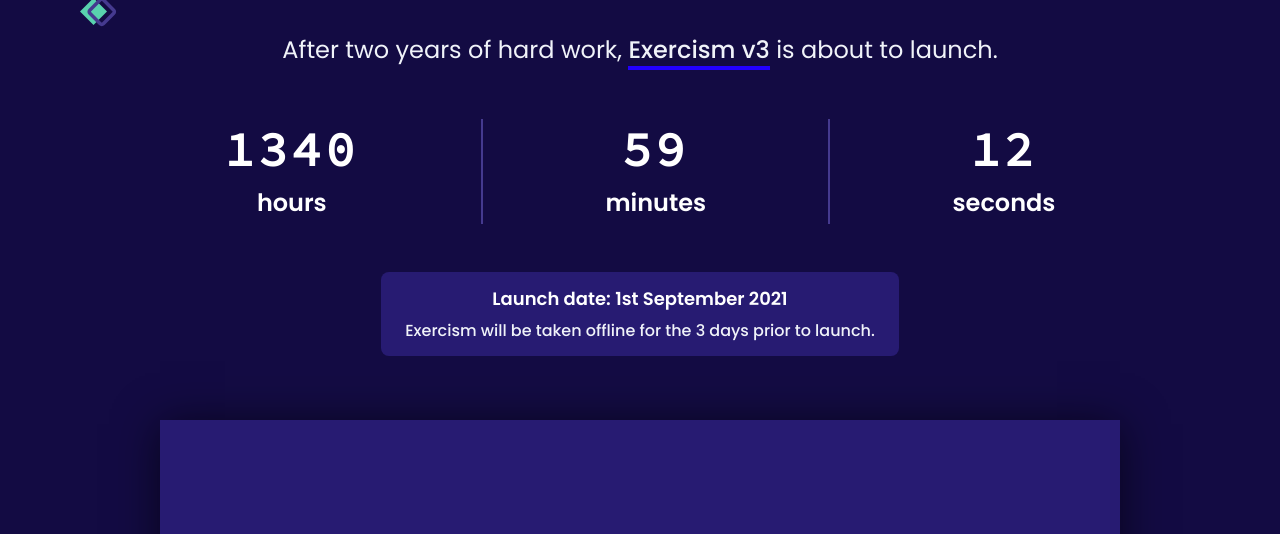
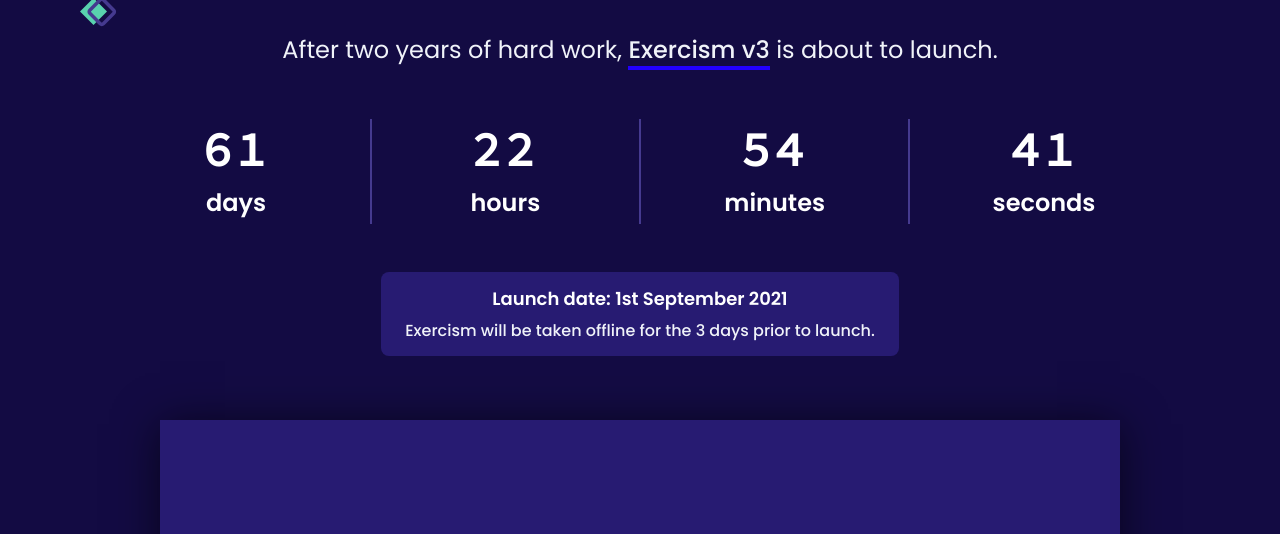
Before and after one commit to exercism/v3-countdown, a plain HTML site: page index.html in a window 1280 px wide. Shown: the part 266-800 px from the top of the page. Drawn offline with nearby package versions, Linux system fonts and the light colour scheme.

Commit message:
Add working countdown

```diff
--- a/css.css
+++ b/css.css
@@ -57,6 +57,7 @@ p strong {
     align-items: center;
 }
 .countdown .part {
+    flex-basis: 0;
     flex-grow: 1;
 }
 .countdown .part:not(:last-child) {
--- a/index.html
+++ b/index.html
@@ -21,8 +21,18 @@
 
   <body>
     <header>
-      <img src="./img/left-shapes.svg" class="top-bg-left" alt="" role="presentation" />
-      <img src="./img/right-shapes.svg" class="top-bg-right" alt="" role="presentation" />
+      <img
+        src="./img/left-shapes.svg"
+        class="top-bg-left"
+        alt=""
+        role="presentation"
+      />
+      <img
+        src="./img/right-shapes.svg"
+        class="top-bg-right"
+        alt=""
+        role="presentation"
+      />
       <img src="./img/clock.svg" class="top-img" alt="" role="presentation" />
       <h1>It’s almost here.</h1>
       <p class="main-p">
@@ -31,16 +41,20 @@
         is about to launch.
       </p>
       <div class="countdown">
-        <div class="part" id="countdown-hours">
-          <div class="number">1340</div>
+        <div class="part">
+          <div class="number" id="countdown-days">&nbsp;</div>
+          <div class="label">days</div>
+        </div>
+        <div class="part">
+          <div class="number" id="countdown-hours">&nbsp;</div>
           <div class="label">hours</div>
         </div>
-        <div class="part" id="countdown-minutes">
-          <div class="number">59</div>
+        <div class="part">
+          <div class="number" id="countdown-minutes">&nbsp;</div>
           <div class="label">minutes</div>
         </div>
-        <div class="part" id="countdown-seconds">
-          <div class="number">12</div>
+        <div class="part">
+          <div class="number" id="countdown-seconds">&nbsp;</div>
           <div class="label">seconds</div>
         </div>
       </div>
@@ -54,37 +68,107 @@
     <article>
       <div class="features">
         <div class="feature">
-          <img src="./img/editor.svg" alt="" role="presentation"/>
+          <img src="./img/editor.svg" alt="" role="presentation" />
           <h3>Introducing the Exercism Editor</h3>
-          <p>Use our editor to solve exercises directly in the browser without setting anything up locally. (The CLI remains!)</p>
+          <p>
+            Use our editor to solve exercises directly in the browser without
+            setting anything up locally. (The CLI remains!)
+          </p>
         </div>
         <div class="feature">
-          <img src="./img/design.svg" alt="" role="presentation"/>
+          <img src="./img/design.svg" alt="" role="presentation" />
           <h3>A new look and feel</h3>
-          <p>We’ve taken Exercism to the next level with a completely revamped, fun, joyful UX.</p>
+          <p>
+            We’ve taken Exercism to the next level with a completely revamped,
+            fun, joyful UX.
+          </p>
         </div>
         <div class="feature">
-          <img src="./img/mentoring.svg" alt="" role="presentation"/>
+          <img src="./img/mentoring.svg" alt="" role="presentation" />
           <h3>All-new mentoring</h3>
-          <p>No more waiting on mentors to proceed. Invite your friends to mentor you.</p>
+          <p>
+            No more waiting on mentors to proceed. Invite your friends to mentor
+            you.
+          </p>
         </div>
         <div class="feature">
-          <img src="./img/learning.svg" alt="" role="presentation"/>
+          <img src="./img/learning.svg" alt="" role="presentation" />
           <h3>Learning mode</h3>
-          <p>Exercism's no longer just about practicing. Master Concepts to achieve fluency</p>
+          <p>
+            Exercism's no longer just about practicing. Master Concepts to
+            achieve fluency
+          </p>
         </div>
         <div class="feature">
-          <img src="./img/reputation.svg" alt="" role="presentation"/>
+          <img src="./img/reputation.svg" alt="" role="presentation" />
           <h3>Reputation &amp; badges</h3>
-          <p>See your hard work in contributing to Exercism acknowledged through Reputation. Unlock badges throughout your journey.</p>
+          <p>
+            See your hard work in contributing to Exercism acknowledged through
+            Reputation. Unlock badges throughout your journey.
+          </p>
         </div>
         <div class="feature">
-          <img src="./img/journey.svg" alt="" role="presentation"/>
+          <img src="./img/journey.svg" alt="" role="presentation" />
           <h3>Your journey</h3>
-          <p>Explore everything you’ve done on Exercism. From your learning, mentoring to your contributions.</p>
+          <p>
+            Explore everything you’ve done on Exercism. From your learning,
+            mentoring to your contributions.
+          </p>
         </div>
       </div>
       <hr class="seperator --large" />
     </article>
   </body>
+
+  <script>
+    /* Taken from https://codepen.io/mathew-c/pen/waXWvO */
+    function countdown(dateEnd) {
+      var timer, days, hours, minutes, seconds;
+
+      dateEnd = new Date(dateEnd);
+      dateEnd = dateEnd.getTime();
+
+      if (isNaN(dateEnd)) { return; }
+
+      timer = setInterval(calculate, 1000);
+
+      function calculate() {
+        var dateStart = new Date();
+        var dateStart = new Date(
+          dateStart.getUTCFullYear(),
+          dateStart.getUTCMonth(),
+          dateStart.getUTCDate(),
+          dateStart.getUTCHours(),
+          dateStart.getUTCMinutes(),
+          dateStart.getUTCSeconds()
+        );
+            console.log(dateStart.getTime())
+            console.log(dateEnd)
+        var timeRemaining = parseInt((dateEnd - dateStart.getTime()) / 1000);
+
+        if (timeRemaining >= 0) {
+          days = parseInt(timeRemaining / 86400);
+          timeRemaining = timeRemaining % 86400;
+          hours = parseInt(timeRemaining / 3600);
+          timeRemaining = timeRemaining % 3600;
+          minutes = parseInt(timeRemaining / 60);
+          timeRemaining = timeRemaining % 60;
+          seconds = parseInt(timeRemaining);
+
+          document.getElementById("countdown-days").innerHTML = parseInt(days, 10);
+          document.getElementById("countdown-hours").innerHTML = ("0" + hours).slice(-2);
+          document.getElementById("countdown-minutes").innerHTML = ("0" + minutes).slice(
+            -2
+          );
+          document.getElementById("countdown-seconds").innerHTML = ("0" + seconds).slice(
+            -2
+          );
+        } else {
+          return;
+        }
+      }
+    }
+
+    countdown("09/01/2021 12:00:00 PM");
+  </script>
 </html>
```
